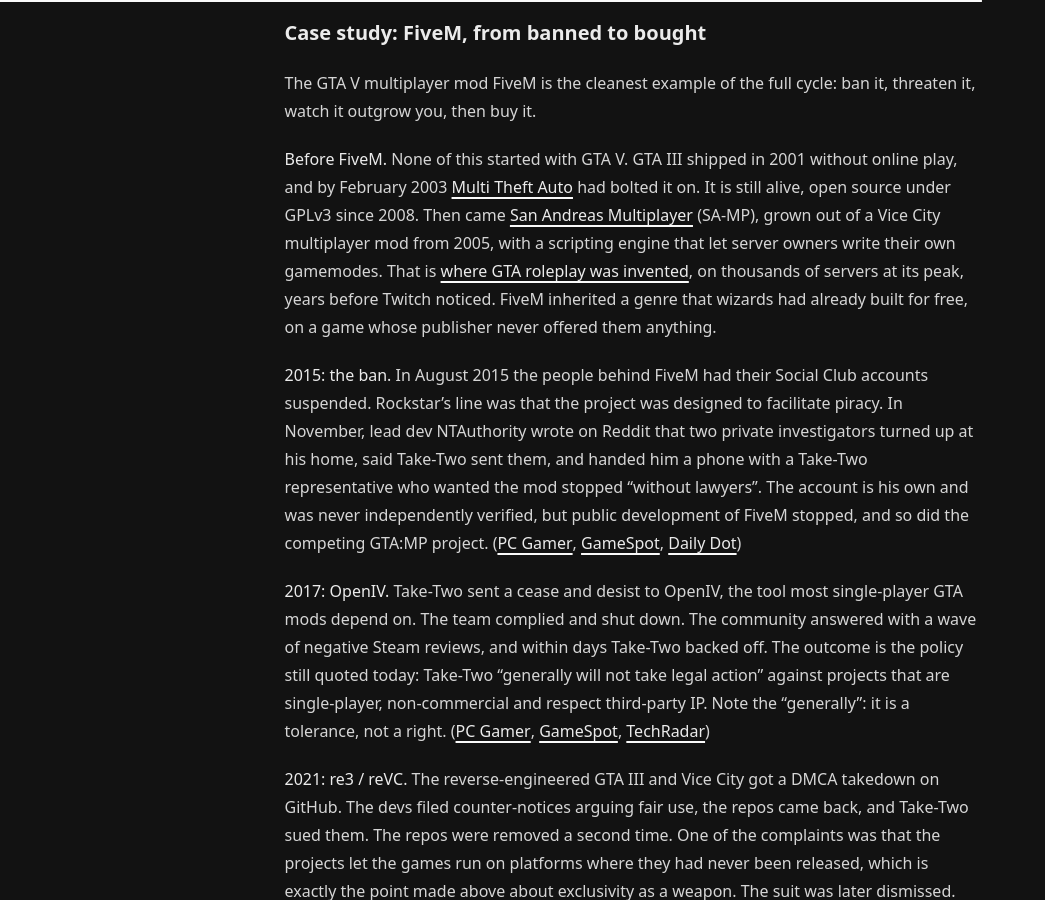
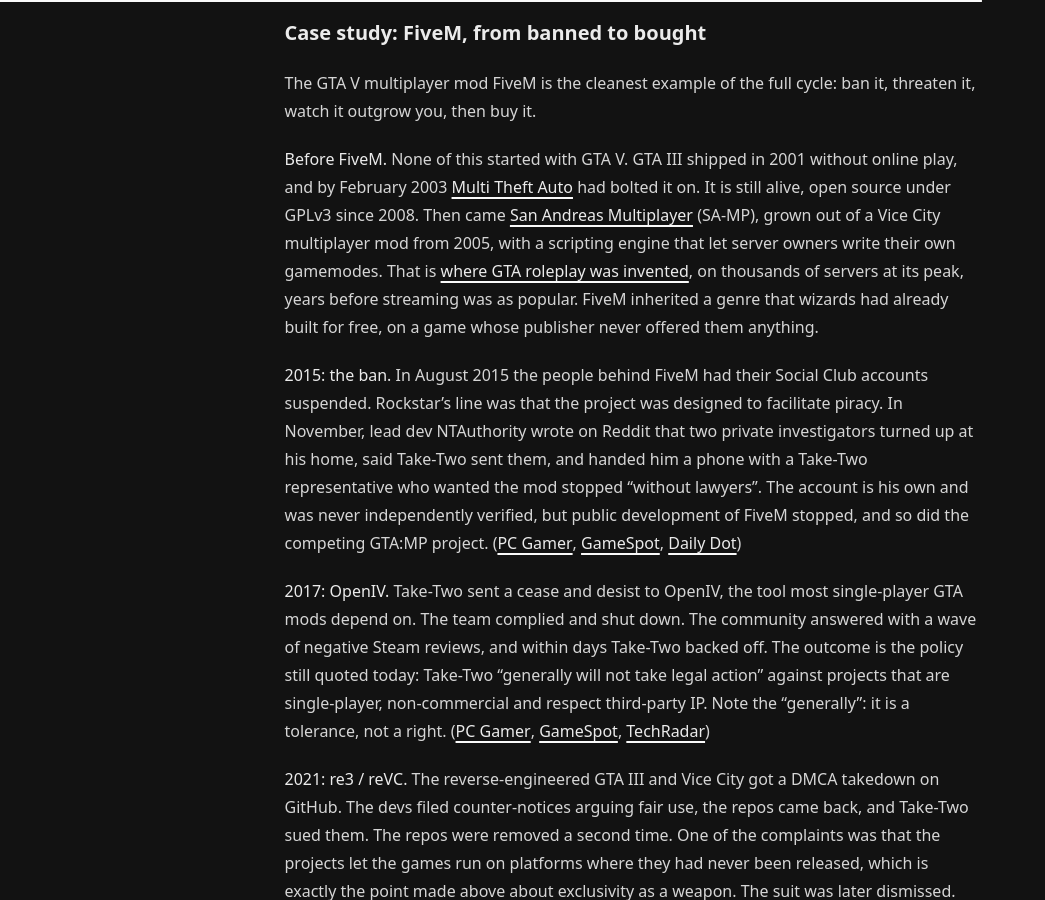
Before and after one commit to h8d13/dontreadthedocs, a Jekyll site: the page built from _notes/modding-wizards.md, in a window 1280 px wide and 900 px high, scrolled down 3663 px. Shown: the whole window, without its empty margins (0-1045 px from the left). Built offline with Jekyll 4.4.1, drawn with Linux system fonts in a browser that asks for light colours.

Commit message:
wording
Signed-off-by: h8d13 <hadean-eon-dev@proton.me>

```diff
--- a/_notes/modding-wizards.md
+++ b/_notes/modding-wizards.md
@@ -129,9 +129,9 @@ is still alive, open source under GPLv3 since 2008. Then came
 [San Andreas Multiplayer][samp-wiki] (SA-MP), grown out of a Vice City multiplayer
 mod from 2005, with a scripting engine that let server owners write their own
 gamemodes. That is [where GTA roleplay was invented][samp-intel], on thousands of
-servers at its peak, years before Twitch noticed. FiveM inherited a genre that
-wizards had already built for free, on a game whose publisher never offered them
-anything.
+servers at its peak, years before streaming was as popular.
+FiveM inherited a genre that wizards had already built for free, on a game whose
+publisher never offered them anything.
 
 **2015: the ban.** In August 2015 the people behind FiveM had their Social Club
 accounts suspended. Rockstar's line was that the project was designed to
```
